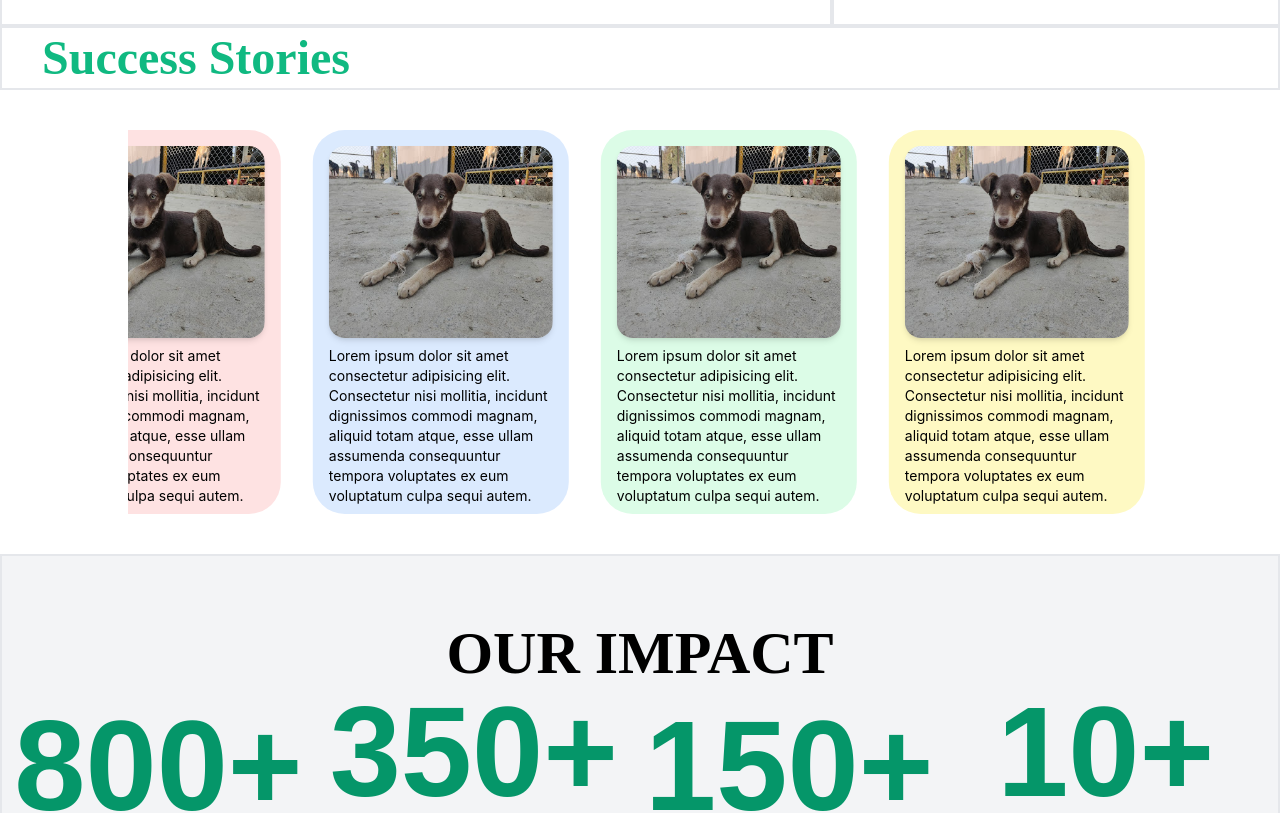
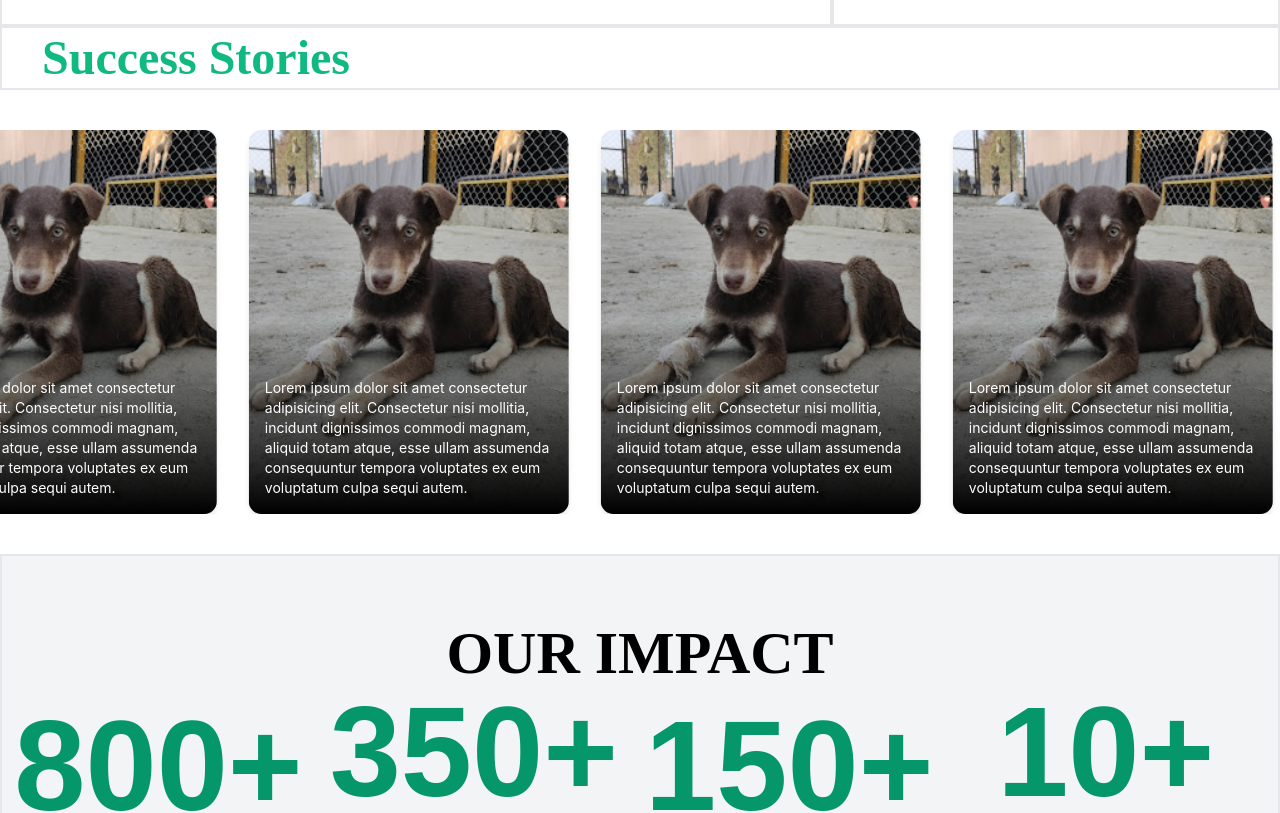
Before and after one commit to atulks26/hopeforanimals, a React (Create React App) app: page / in a window 1280 px wide. Shown: the part 1840-2653 px from the top of the page. Built offline with nearby package versions, Linux system fonts and the light colour scheme.

Commit message:
gallery layout, carousel update

```diff
--- a/src/App.js
+++ b/src/App.js
@@ -1,10 +1,12 @@
 import { BrowserRouter as Router, Routes, Route } from "react-router-dom";
 import Home from "./pages/Home";
 import Gallery from "./pages/Gallery";
+import Navbar from "./components/Navbar";
 
 function App() {
     return (
         <Router>
+            <Navbar />
             <Routes>
                 <Route path="/" element={[<Home />]} />
                 <Route path="/gallery" element={[<Gallery />]} />
--- a/src/components/CardItem.jsx
+++ /dev/null
@@ -1,15 +0,0 @@
-const CardItem = ({ image, headline, description }) => {
-    return (
-        <div className="p-4 w-[250px] h-[300px] flex flex-col justify-center items-center">
-            <img
-                src={image}
-                alt={headline}
-                className="w-full h-40 object-cover rounded-lg"
-            />
-            <h3 className="mt-4 font-bold">{headline}</h3>
-            <p className="text-sm">{description}</p>
-        </div>
-    );
-};
-
-export default CardItem;
--- a/src/components/StoryCard.jsx
+++ b/src/components/StoryCard.jsx
@@ -1,4 +1,3 @@
-// Cards.jsx
 import React from "react";
 import Marquee from "react-fast-marquee";
 
@@ -41,39 +40,30 @@ const cards = [
     },
 ];
 
-const bgColors = [
-    "bg-red-100",
-    "bg-blue-100",
-    "bg-green-100",
-    "bg-yellow-100",
-    "bg-purple-100",
-    "bg-pink-100",
-];
-
 export default function Cards() {
     const track = [...cards, ...cards, ...cards];
 
     return (
-        <div className="w-[80%] mx-auto my-10 overflow-hidden">
+        <div className="w-[100%] mx-auto my-10 overflow-hidden">
             <Marquee speed={20} gradient={false} pauseOnHover={true}>
                 {track.map((card, i) => (
                     <div
                         key={i}
                         className={`
-                    flex-none w-64 mx-4 p-4 h-[24rem] rounded-[2rem]
-                    ${bgColors[i % bgColors.length]}
-            `}
+                            flex-none w-80 h-[24rem] mx-4 rounded-[0.8rem]
+                            relative overflow-hidden shadow-md text-white
+                        `}
+                        style={{
+                            backgroundImage: `url(${card.img})`,
+                            backgroundSize: "cover",
+                            backgroundPosition: "center",
+                        }}
                     >
-                        <div className="h-48 rounded-[1rem] overflow-hidden shadow-md">
-                            <img
-                                src={card.img}
-                                alt={`Card ${card.id}`}
-                                className="w-full h-full object-cover"
-                            />
+                        <div className="absolute inset-0 bg-gradient-to-t from-black via-transparent to-transparent" />
+
+                        <div className="absolute bottom-0 p-4 z-10">
+                            <p className="text-sm">{card.content}</p>
                         </div>
-                        <p className="mt-2 text-sm whitespace-normal break-words overflow-hidden">
-                            {card.content}
-                        </p>
                     </div>
                 ))}
             </Marquee>
--- a/src/index.css
+++ b/src/index.css
@@ -18,3 +18,19 @@ code {
     font-family: source-code-pro, Menlo, Monaco, Consolas, "Courier New",
         monospace;
 }
+
+.my-masonry-grid {
+    display: -webkit-box;
+    display: -ms-flexbox;
+    display: flex;
+    margin-left: -1rem;
+    width: auto;
+}
+.my-masonry-grid_column {
+    padding-left: 1rem;
+    background-clip: padding-box;
+}
+
+.my-masonry-grid_column > img {
+    margin-bottom: 1rem;
+}
--- a/src/pages/Gallery.jsx
+++ b/src/pages/Gallery.jsx
@@ -3,6 +3,7 @@ import React, { useEffect, useState } from "react";
 export default function Gallery() {
     const [images, setImages] = useState([]);
     const [error, setError] = useState("");
+    const [selectedImage, setSelectedImage] = useState(null);
 
     const GITHUB_JSON_URL =
         "https://raw.githubusercontent.com/atulks26/json-static-hosting/main/hfa-images.json";
@@ -22,29 +23,44 @@ export default function Gallery() {
         fetchImages();
     }, []);
 
-    console.log(images);
-
     if (error)
         return <div className="text-red-600 text-center mt-10">{error}</div>;
 
     return (
-        <div className="p-6 max-w-6xl mx-auto">
+        <div className="p-6 max-w-[90%] mx-auto">
             <h1 className="text-3xl font-semibold mb-6 text-center">Gallery</h1>
-            <div className="grid grid-cols-2 md:grid-cols-3 lg:grid-cols-4 gap-4">
-                {images.map((img, key) => (
+
+            <div className="columns-2 md:columns-4 lg:columns-6 xl:columns-8 gap-4 space-y-4">
+                {images.map((img, index) => (
                     <div
-                        key={key}
-                        className="overflow-hidden rounded-lg shadow"
+                        key={index}
+                        className="break-inside-avoid overflow-hidden rounded-lg shadow-md cursor-pointer"
+                        onClick={() => setSelectedImage(img.url)}
                     >
                         <img
                             src={img.url}
-                            alt={`Uploaded ${key}`}
-                            className="w-full h-48 object-cover transition-transform duration-300 hover:scale-105"
+                            alt={`Image ${index}`}
+                            className="w-full h-auto object-contain transition-transform duration-300 hover:scale-105"
                             loading="lazy"
                         />
                     </div>
                 ))}
             </div>
+
+            {/* Fullscreen Preview */}
+            {selectedImage && (
+                <div
+                    className="fixed inset-0 bg-black/70 backdrop-blur-sm flex items-center justify-center z-50"
+                    onClick={() => setSelectedImage(null)}
+                >
+                    <img
+                        src={selectedImage}
+                        alt="Preview"
+                        className="max-w-[90vw] max-h-[90vh] rounded-lg shadow-lg"
+                        onClick={(e) => e.stopPropagation()}
+                    />
+                </div>
+            )}
         </div>
     );
 }
--- a/src/pages/Home.jsx
+++ b/src/pages/Home.jsx
@@ -1,13 +1,11 @@
 import React from "react";
 import About from "../components/About";
-import Navbar from "../components/Navbar";
 import Hero from "../components/Hero";
 // import Gallery from "../pages/Gallery";
 
 const Home = () => {
     return (
         <div>
-            <Navbar />
             <Hero />
             <About />
             {/* <Gallery /> */}
```
